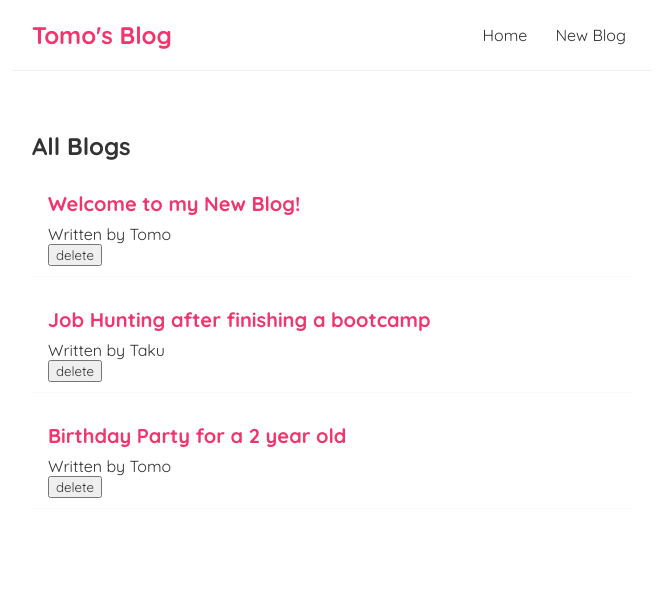
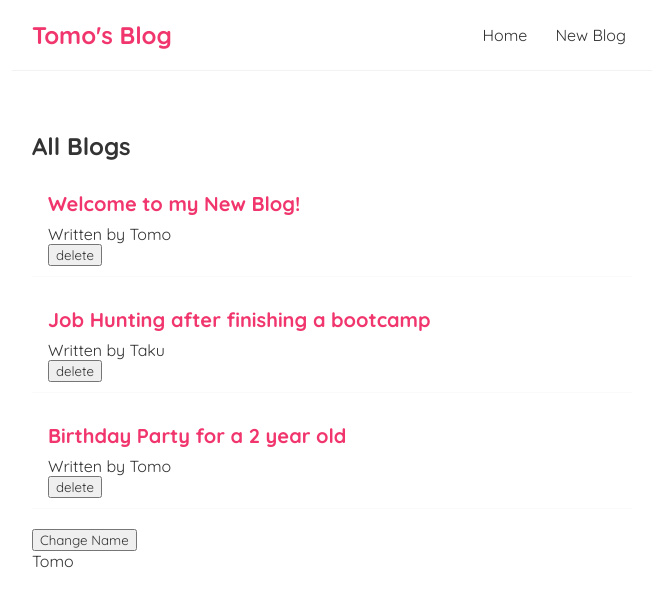
Before and after one commit to tomonorman/react-blog, a React (Create React App) app: page / in a window 1280 px wide. Shown: the top 606 px of the page, without its empty margins (308-964 px from the left). Built offline with nearby package versions, Linux system fonts and the light colour scheme.

Commit message:
useeffect dependency added

```diff
--- a/src/Home.js
+++ b/src/Home.js
@@ -8,6 +8,8 @@
     { title: "Birthday Party for a 2 year old", body: "lorem ipsum...", author: "Tomo", id: 3 }
   ]);
 
+  const [name, setName] = useState("Tomo");
+
   const handleDelete = (id) => {
     // Don't mutate original staste, but create new state by filtering:
     const newBlogs = blogs.filter(blog => blog.id !== id);
@@ -17,11 +19,13 @@
 
   useEffect(() => {
     console.log("Hi Tomo");
-  });
+  }, [name]); // The second argument prevents useEffect from firing everytime there is a rerender, only what changes inside the array
 
   return (
     <div className="home">
       <BlogList blogs={blogs} title="All Blogs" handleDelete={handleDelete} />
+      <button onClick={() => setName("Keiko")}>Change Name</button>
+      <p>{ name }</p>
     </div>
    );
 }
```
Also changed, not shown: 1 other file (tests, documents, lock files or other folders).
